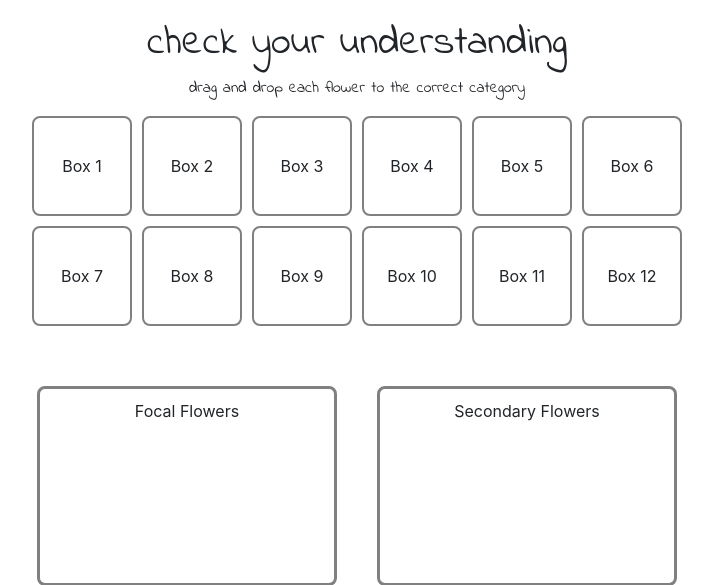
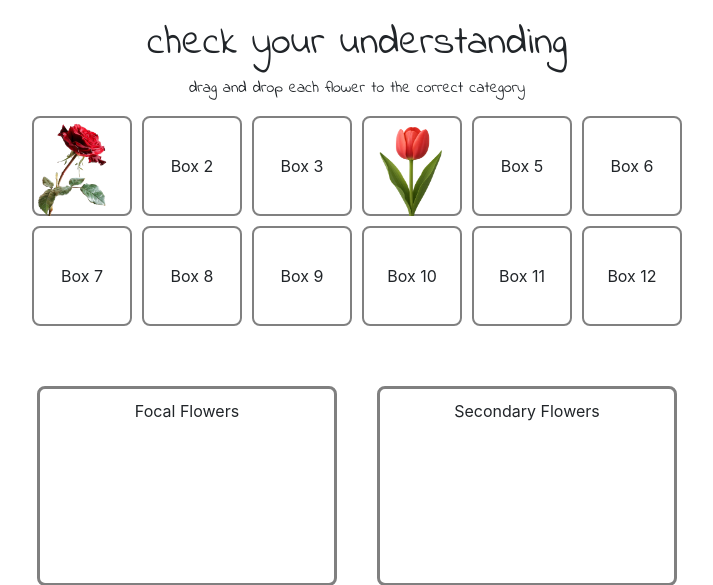
Before and after one commit to chiphamthao/flower-bouquet-builder, a Flask app: page /cyu_focal_secondary in a window 1280 px wide. Shown: the part 73-658 px from the top of the page, without its empty margins (283-996 px from the left). Run offline with Flask 3, Linux system fonts and the light colour scheme; some libraries are stand-ins or nearby versions.

Commit message:
added focal flower images

```diff
--- a/static/cyu_focal_secondary.js
+++ b/static/cyu_focal_secondary.js
@@ -21,6 +21,11 @@ $(document).ready(function () {
             $(this).removeClass("droppable-hover");
             $(this).css("background-color", "lightgreen");
             ui.draggable.fadeOut();
+
+            setTimeout(() => {
+                $(this).css("background-color", "white");
+            }, 500);
+
         }
     });
 
@@ -36,6 +41,10 @@ $(document).ready(function () {
             $(this).removeClass("droppable-hover");
             $(this).css("background-color", "lightgreen");
             ui.draggable.fadeOut();
+
+            setTimeout(() => {
+                $(this).css("background-color", "white");
+            }, 500);
         }
     });
 });
--- a/templates/cyu_focal_secondary.html
+++ b/templates/cyu_focal_secondary.html
@@ -12,10 +12,14 @@
 
 <div class="d-flex justify-content-center">
     <div id="drag-area">
-        <div class="draggable" id="focal1">Box 1</div>
+        <div class="draggable" id="focal1">
+            <img src="/static/images/rose.png" alt="Focal Flower 1" style="width: 100px; height: auto;">
+        </div>
         <div class="draggable" id="secondary1">Box 2</div>
         <div class="draggable" id="secondary2">Box 3</div>
-        <div class="draggable" id="focal2">Box 4</div>
+        <div class="draggable" id="focal2">
+            <img src="/static/images/tulip.png" alt="Focal Flower 1" style="width: 80px; height: 100px;">
+        </div>
         <div class="draggable" id="secondary3">Box 5</div>
         <div class="draggable" id="focal3">Box 6</div>
         <div class="draggable" id="secondary4">Box 7</div>
```
Also changed, not shown: static/images/Calla Lilly.png (added), static/images/Chrysanthemum.png (added), static/images/Dahlia.png (added), static/images/Peony.png (added), 1 other file.
